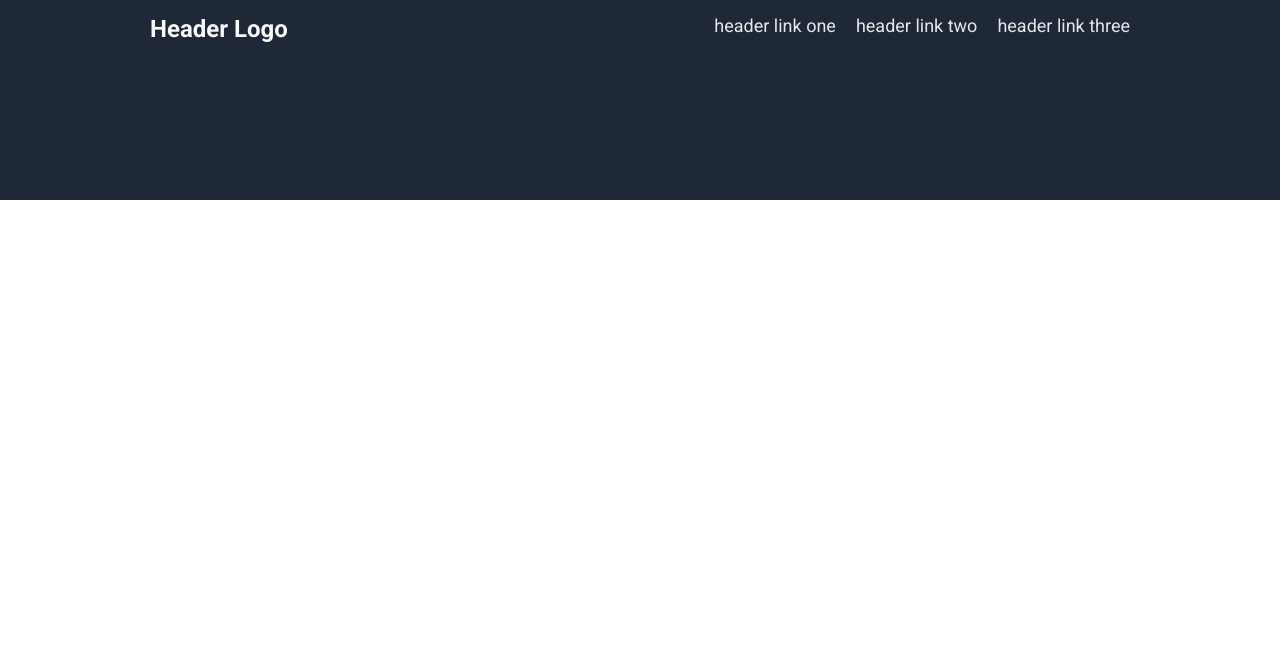
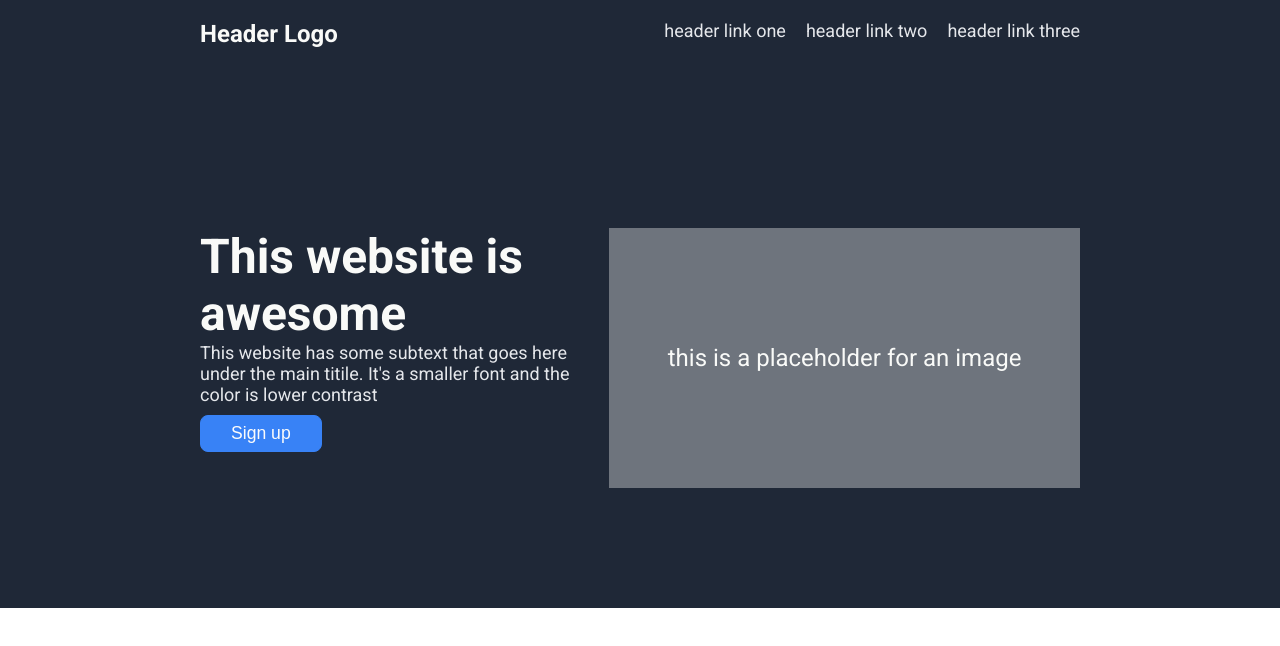
Before and after one commit to Paing-Thu-Tun/landing-page, a plain HTML site: page index.html in a window 1280 px wide. Drawn offline with Linux system fonts and the light colour scheme.

Commit message:
Style main section

```diff
--- a/index.html
+++ b/index.html
@@ -21,6 +21,19 @@
                 </ul>
             </div>
         </div>
+
+        <div class="main">
+            <div class="main-left">
+                <div class="primary-text">
+                    This website is awesome
+                </div>
+                <div class="secondary-text">
+                    This website has some subtext that goes here under the main titile. It's a smaller font and the color is lower contrast
+                </div>
+                <button class="sign-up-buton">Sign up</button>
+            </div>
+            <div class="main-logo">this is a placeholder for an image</div>
+        </div>
     </div>
 </body>
 </html>
--- a/style.css
+++ b/style.css
@@ -5,14 +5,19 @@
 
 .hero-section {
     background-color: #1F2837;
-    height: 200px;
     font-family: 'Roboto';
+    padding-bottom: 20px;
+}
+
+.header,
+.main {
+    padding: 20px 200px 100px;
 }
 
 .header {
     display: flex;
     justify-content: space-between;
-    padding: 15px 150px;
+    margin-bottom: 60px;
 }
 
 .header-logo {
@@ -21,10 +26,14 @@
     font-weight: 900;
 }
 
+a,
+.secondary-text {
+    font-size: 18px;
+    color: #E5E7EB;
+}
+
 a {
     text-decoration: none;
-    font-size: 18px;
-    color: #E5E7EB;
 }
 
 ul {
@@ -32,3 +41,38 @@ ul {
     display: flex;
     gap: 20px;
 }
+
+.main {
+    display: flex;
+    gap: 30px;
+}
+
+.primary-text {
+    font-size: 48px;
+    color: #F9FAF8;
+    font-weight: 900;
+}
+
+button {
+    padding: 7px 30px;
+    background-color: #3882F6;
+    border-radius: 8px;
+    /* border: none; */
+    border: 1px solid #3882F6;
+    color: #FBFBFB;
+    font-size: 1.1em;
+    font-weight: 500;
+    margin-top: 10px;
+}
+
+.main-logo {
+    width: 1000px;
+    height: 200px;
+    padding: 30px;
+    background-color: #6E747D;
+    color: #F9FAF8;
+    font-size: 24px;
+    display: flex;
+    justify-content: center;
+    align-items: center;
+}
```
